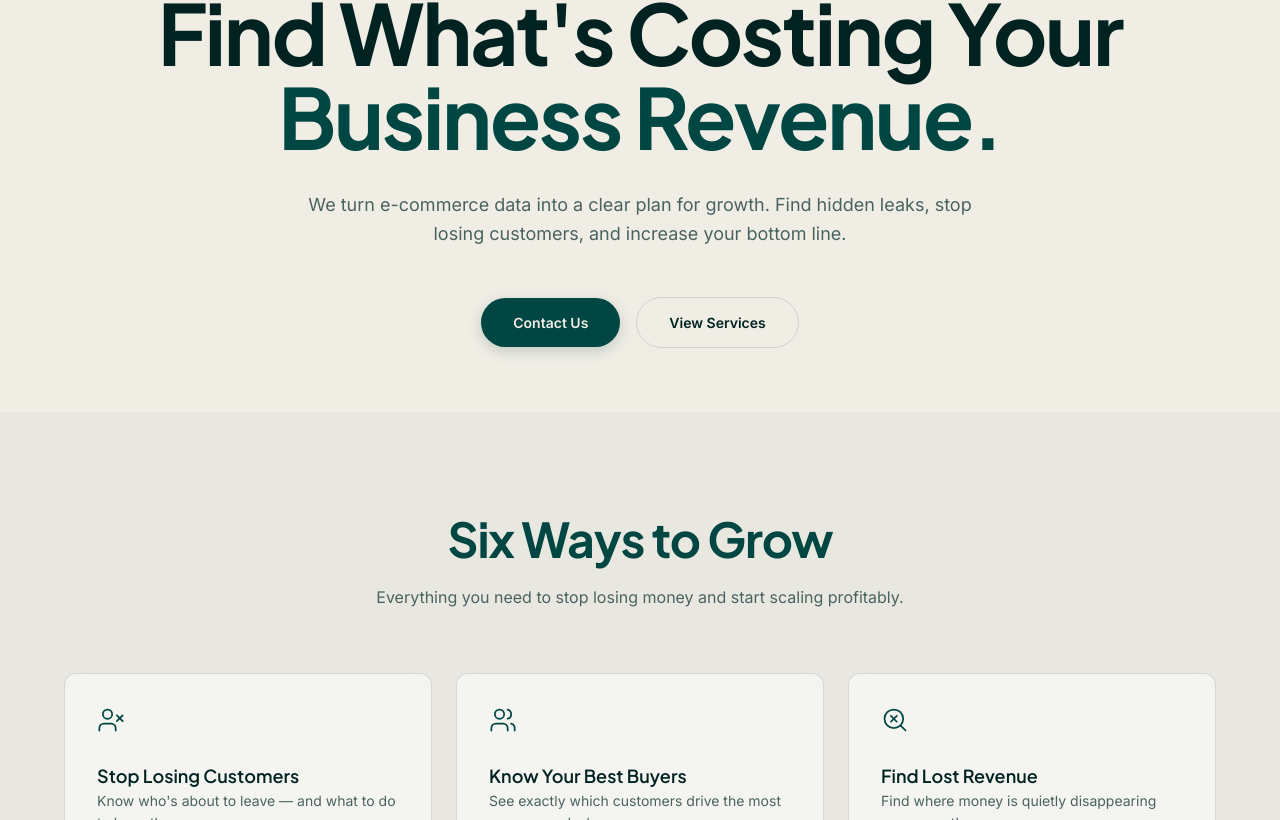
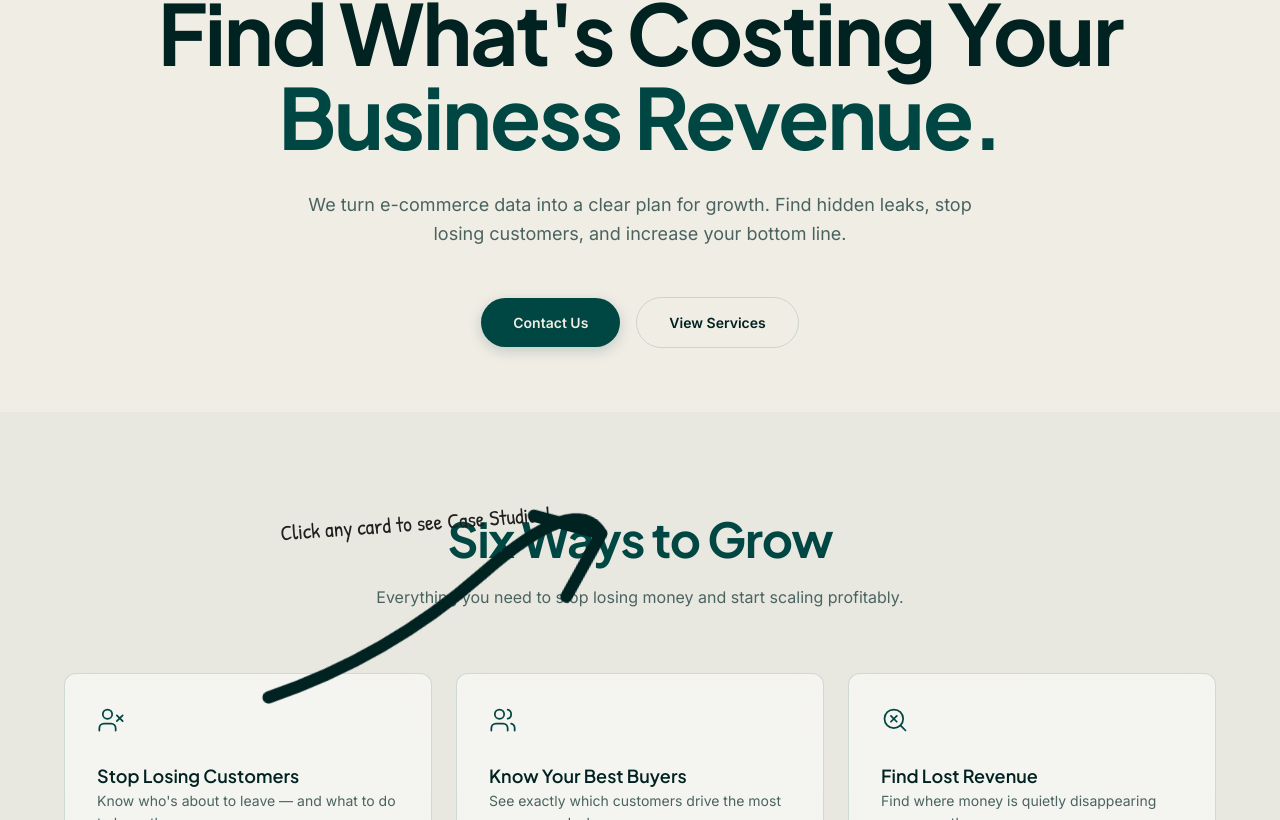
Before and after one commit to ali-zain-ai/Xelvant-site, a Next.js app: page / in a window 1280 px wide. Shown: the part 280-1100 px from the top of the page. Built offline with nearby package versions, Linux system fonts and the light colour scheme.

Commit message:
fix: reposition hand-drawn note to header and fix viewport animation triggers

```diff
--- a/app/page.tsx
+++ b/app/page.tsx
@@ -174,7 +174,12 @@ export default function Home() {
       {/* ─── 2. Services Grid ─── */}
       <section className="section px-6" style={{ background: "rgba(0, 70, 67, 0.03)" }}>
         <div className="container">
-          <motion.div {...fadeUp(0)} className="text-center mb-16">
+          <motion.div {...fadeUp(0)} className="text-center mb-16 relative max-w-3xl mx-auto">
+            {/* The Hand-Drawn Annotation */}
+            <div className="absolute -top-10 -right-10 md:-right-20 lg:-right-32 z-30 pointer-events-none transform scale-75 md:scale-100">
+              <HandDrawnNote text="Click any card to see Case Studies!" />
+            </div>
+
             <h2 className="font-display tracking-tight mb-4" style={{ fontSize: "clamp(32px, 4vw, 48px)", color: "var(--primary)", fontWeight: 700 }}>
               Six Ways to Grow
             </h2>
@@ -184,11 +189,6 @@ export default function Home() {
           </motion.div>
 
           <div className="relative max-w-5xl mx-auto">
-            {/* The Hand-Drawn Annotation */}
-            <div className="hidden md:block absolute -top-16 right-4 z-20 pointer-events-none">
-              <HandDrawnNote text="Click any card to see Case Studies!" />
-            </div>
-
             <div className="grid grid-cols-1 md:grid-cols-3 gap-6 mb-16 relative z-0">
               {services.map((s, i) => (
                 <motion.div key={i} {...fadeUp(0.1 * (i + 1))} className="h-full">
--- a/components/ui/HandDrawnNote.tsx
+++ b/components/ui/HandDrawnNote.tsx
@@ -13,7 +13,7 @@ export function HandDrawnNote({ text, className = "" }: HandDrawnNoteProps) {
       <motion.svg
         initial={{ opacity: 0 }}
         whileInView={{ opacity: 1 }}
-        viewport={{ once: true, margin: "-50px" }}
+        viewport={{ once: true }}
         transition={{ duration: 0.2 }}
         className="absolute w-24 h-24 sm:w-32 sm:h-32 text-black"
         style={{
@@ -35,7 +35,7 @@ export function HandDrawnNote({ text, className = "" }: HandDrawnNoteProps) {
           fill="transparent"
           initial={{ pathLength: 0 }}
           whileInView={{ pathLength: 1 }}
-          viewport={{ once: true, margin: "-50px" }}
+          viewport={{ once: true }}
           transition={{ duration: 0.8, ease: "easeOut", delay: 0.3 }}
         />
         {/* Arrow head */}
@@ -48,7 +48,7 @@ export function HandDrawnNote({ text, className = "" }: HandDrawnNoteProps) {
           fill="transparent"
           initial={{ pathLength: 0, opacity: 0 }}
           whileInView={{ pathLength: 1, opacity: 1 }}
-          viewport={{ once: true, margin: "-50px" }}
+          viewport={{ once: true }}
           transition={{ duration: 0.3, ease: "easeOut", delay: 1.1 }}
         />
       </motion.svg>
```
